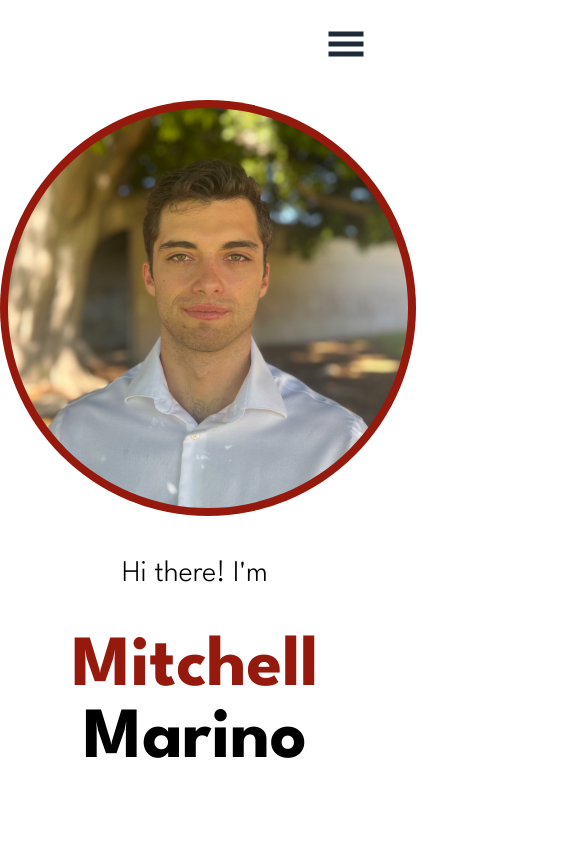
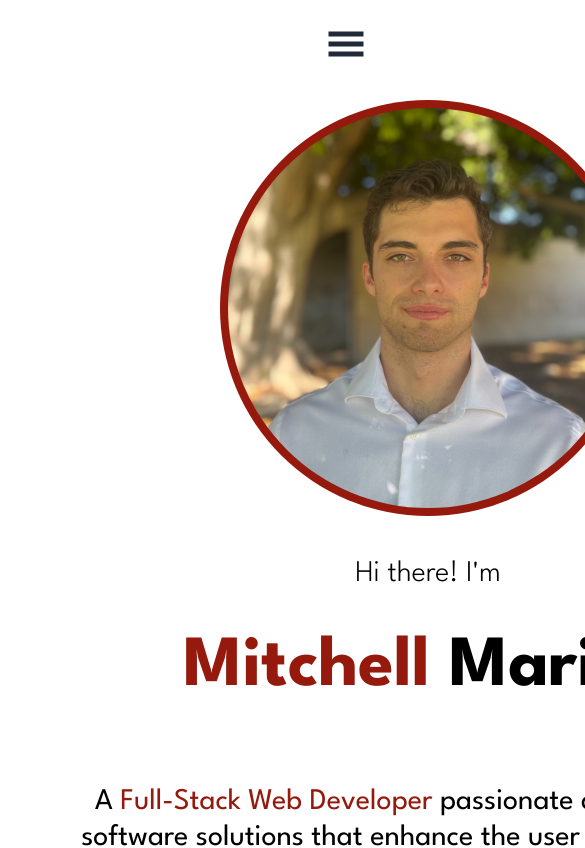
Before and after one commit to mitchdmarino/portfolio, a Next.js app: page / in a window 390 px wide. Shown: the top 848 px of the page, 585 px wide, since content can reach past the window. Built offline with nearby package versions, Linux system fonts and the light colour scheme.

Commit message:
fixes display issues on mobile

```diff
--- a/components/navbar.jsx
+++ b/components/navbar.jsx
@@ -45,7 +45,7 @@ export default function Navbar() {
             leaveFrom='translate-x-0'
             leaveTo='-translate-x-full'
           >
-            <Disclosure.Panel className="p-6 w-[250px] bg-gray-600 h-screen fixed z-20">
+            <Disclosure.Panel className="p-6 w-[250px] bg-gray-600 h-[3000px] fixed z-20" >
 
               <div className="flex flex-col justify-start item-center ">
                 <Disclosure.Button>
--- a/styles/globals.css
+++ b/styles/globals.css
@@ -24,6 +24,12 @@ a {
   box-sizing: border-box;
 }
 
+#__next {
+  display: flex;
+
+  min-height: 100vh;
+  min-width: 100vw;
+}
 
 /* Style inputs with type="text", select elements and textareas */
 input[type=text], select, textarea {
@@ -45,7 +51,11 @@ input[type=submit] {
   border: none;
   border-radius: 4px;
   cursor: pointer;
+
 }
+
+
+
 
 /* When moving the mouse over the submit button, add a darker green color */
 input[type=submit]:hover {
```
